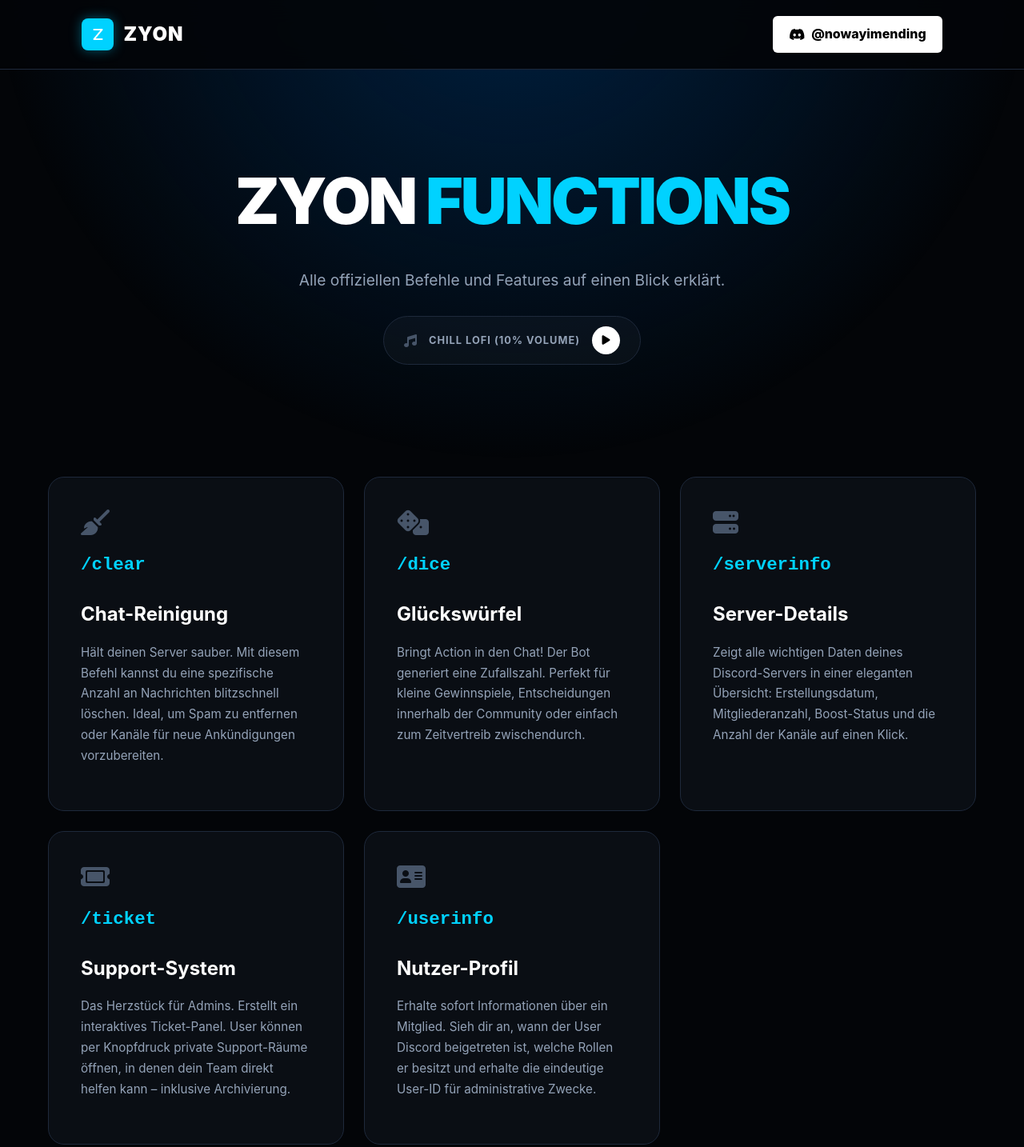
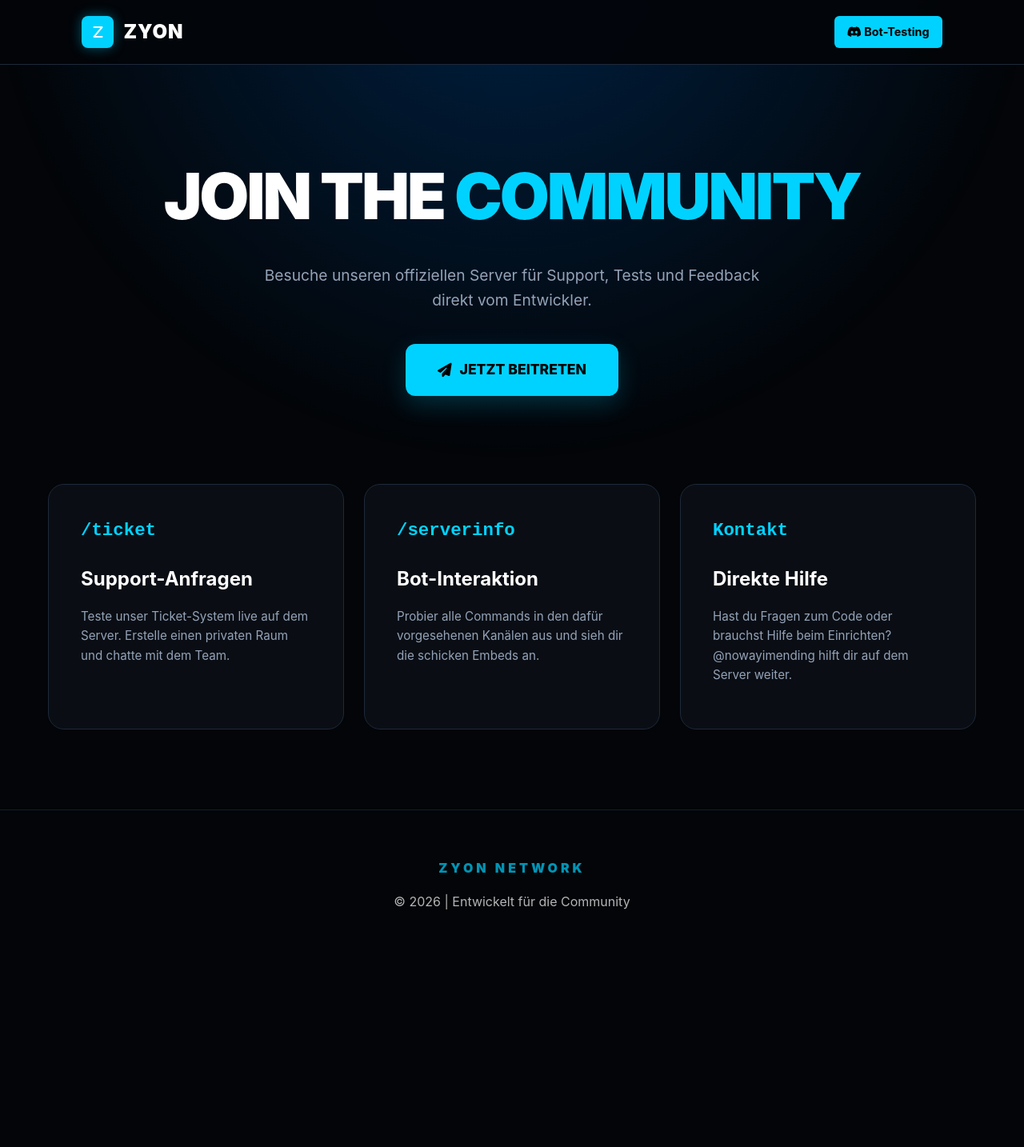
Before and after one commit to ZyonBotManagement/Zyonbot, a plain HTML site: page index.html in a window 1280 px wide. Shown: the top 1434 px of the page at 80% size. After the commit the page ends 1217 px from the top, so only its background shows below. Drawn offline with Linux system fonts and the light colour scheme.

Commit message:
Update index.html

```diff
--- a/index.html
+++ b/index.html
@@ -3,7 +3,7 @@
 <head>
     <meta charset="UTF-8">
     <meta name="viewport" content="width=device-width, initial-scale=1.0">
-    <title>ZYON | Command Overview</title>
+    <title>ZYON | Official Support & Testing</title>
     <link rel="stylesheet" href="https://cdnjs.cloudflare.com/ajax/libs/font-awesome/6.5.1/css/all.min.css">
     <style>
         :root {
@@ -28,6 +28,7 @@
             z-index: -1;
         }
 
+        /* --- NAVIGATION --- */
         nav {
             padding: 20px 8%; display: flex; justify-content: space-between; align-items: center;
             background: rgba(3, 5, 8, 0.9); backdrop-filter: blur(15px);
@@ -36,142 +37,96 @@
         .nav-logo { display: flex; align-items: center; gap: 12px; text-decoration: none; color: white; }
         .logo-box { width: 40px; height: 40px; background: var(--blue); border-radius: 8px; display: flex; align-items: center; justify-content: center; box-shadow: 0 0 15px var(--glow); }
 
-        .discord-btn {
-            background: var(--white); color: #000; padding: 10px 20px;
-            border-radius: 6px; text-decoration: none; font-weight: 800;
-            transition: 0.3s; display: flex; align-items: center; gap: 8px;
+        .nav-btns { display: flex; gap: 15px; }
+        .btn-small {
+            padding: 8px 16px; border-radius: 6px; text-decoration: none; font-weight: 700; font-size: 0.9rem; transition: 0.3s;
         }
-        .discord-btn:hover { background: var(--blue); transform: translateY(-2px); }
+        .btn-test { background: var(--blue); color: #000; }
+        .btn-contact { background: rgba(255,255,255,0.05); color: var(--white); border: 1px solid var(--border); }
+        .btn-test:hover { transform: translateY(-2px); box-shadow: 0 5px 15px var(--glow); }
 
+        /* --- HEADER --- */
         header { text-align: center; padding: 100px 5% 50px; }
         .hero-title { font-size: clamp(2.5rem, 8vw, 5rem); font-weight: 900; letter-spacing: -3px; margin: 0; }
         .hero-title span { color: var(--blue); }
 
-        .music-player {
-            margin: 30px auto; background: rgba(255,255,255,0.03);
-            width: fit-content; padding: 12px 25px; border-radius: 50px;
-            display: flex; align-items: center; gap: 15px; border: 1px solid var(--border);
+        .cta-box { margin-top: 40px; display: flex; justify-content: center; gap: 20px; flex-wrap: wrap; }
+        .btn-main {
+            padding: 18px 40px; border-radius: 12px; text-decoration: none; font-weight: 800; font-size: 1.1rem;
+            transition: 0.3s; display: flex; align-items: center; gap: 10px;
         }
-        .play-btn { background: var(--white); border: none; border-radius: 50%; width: 35px; height: 35px; cursor: pointer; display: flex; align-items: center; justify-content: center; }
+        .btn-primary { background: var(--blue); color: #000; box-shadow: 0 10px 30px rgba(0, 210, 255, 0.2); }
+        .btn-primary:hover { transform: scale(1.05); box-shadow: 0 15px 40px var(--glow); }
 
+        /* --- FEATURE GRID --- */
         .container { max-width: 1200px; margin: 0 auto; padding: 60px 20px; }
         .grid { display: grid; grid-template-columns: repeat(auto-fit, minmax(320px, 1fr)); gap: 25px; }
 
         .card {
             background: var(--card); border: 1px solid var(--border);
             padding: 40px; border-radius: 20px; transition: 0.3s;
-            position: relative;
         }
-        .card:hover { border-color: var(--blue); transform: translateY(-8px); box-shadow: 0 15px 30px rgba(0,0,0,0.5); }
-        .cmd-label { color: var(--blue); font-family: 'Courier New', monospace; font-weight: bold; font-size: 1.4rem; display: block; margin-bottom: 15px; }
-        .card i { font-size: 2rem; color: #475569; margin-bottom: 20px; display: block; }
+        .card:hover { border-color: var(--blue); transform: translateY(-8px); }
+        .cmd-label { color: var(--blue); font-family: monospace; font-weight: bold; font-size: 1.4rem; display: block; margin-bottom: 15px; }
         .card h3 { font-size: 1.5rem; margin-bottom: 12px; color: var(--white); }
-        .card p { color: #94a3b8; font-size: 0.95rem; line-height: 1.7; }
+        .card p { color: #94a3b8; font-size: 0.95rem; }
 
-        .footer { text-align: center; padding: 60px; border-top: 1px solid var(--border); margin-top: 40px; opacity: 0.7; }
+        footer { text-align: center; padding: 60px; border-top: 1px solid var(--border); margin-top: 40px; opacity: 0.7; }
     </style>
 </head>
 <body>
 
 <div class="bg-glow"></div>
 
-<audio id="bgMusic" loop>
-    <source src="https://stream.zeno.fm/0r0xa792kwzuv" type="audio/mpeg">
-</audio>
-
 <nav>
     <a href="#" class="nav-logo">
         <div class="logo-box"><i class="fa-solid fa-z" style="color:white;"></i></div>
         <span style="font-weight: 900; font-size: 1.5rem; letter-spacing: 1px;">ZYON</span>
     </a>
-    <a href="https://discord.com/users/1487870623727222784" class="discord-btn">
-        <i class="fa-brands fa-discord"></i> @nowayimending
-    </a>
+    <div class="nav-btns">
+        <a href="https://discord.gg/erNZ3sAY9G" class="btn-small btn-test"><i class="fa-brands fa-discord"></i> Bot-Testing</a>
+    </div>
 </nav>
 
 <header>
-    <h1 class="hero-title">ZYON <span>FUNCTIONS</span></h1>
+    <h1 class="hero-title">JOIN THE <span>COMMUNITY</span></h1>
     <p style="color: #94a3b8; font-size: 1.2rem; max-width: 650px; margin: 20px auto;">
-        Alle offiziellen Befehle und Features auf einen Blick erklärt.
+        Besuche unseren offiziellen Server für Support, Tests und Feedback direkt vom Entwickler.
     </p>
 
-    <div class="music-player">
-        <i class="fa-solid fa-compact-disc fa-spin" id="discIcon" style="color: var(--blue); display: none;"></i>
-        <i class="fa-solid fa-music" id="musicStatic" style="color: #475569;"></i>
-        <span style="font-size: 0.8rem; font-weight: 700; color: #94a3b8; letter-spacing: 1px;">CHILL LOFI (10% VOLUME)</span>
-        <button class="play-btn" onclick="toggleMusic()">
-            <i class="fa-solid fa-play" id="playIcon" style="color: #000;"></i>
-        </button>
+    <div class="cta-box">
+        <a href="https://discord.gg/erNZ3sAY9G" class="btn-main btn-primary">
+            <i class="fa-solid fa-paper-plane"></i> JETZT BEITRETEN
+        </a>
     </div>
 </header>
 
 <div class="container">
     <div class="grid">
         <div class="card">
-            <i class="fa-solid fa-broom"></i>
-            <span class="cmd-label">/clear</span>
-            <h3>Chat-Reinigung</h3>
-            <p>Hält deinen Server sauber. Mit diesem Befehl kannst du eine spezifische Anzahl an Nachrichten blitzschnell löschen. Ideal, um Spam zu entfernen oder Kanäle für neue Ankündigungen vorzubereiten.</p>
+            <span class="cmd-label">/ticket</span>
+            <h3>Support-Anfragen</h3>
+            <p>Teste unser Ticket-System live auf dem Server. Erstelle einen privaten Raum und chatte mit dem Team.</p>
         </div>
 
         <div class="card">
-            <i class="fa-solid fa-dice"></i>
-            <span class="cmd-label">/dice</span>
-            <h3>Glückswürfel</h3>
-            <p>Bringt Action in den Chat! Der Bot generiert eine Zufallszahl. Perfekt für kleine Gewinnspiele, Entscheidungen innerhalb der Community oder einfach zum Zeitvertreib zwischendurch.</p>
+            <span class="cmd-label">/serverinfo</span>
+            <h3>Bot-Interaktion</h3>
+            <p>Probier alle Commands in den dafür vorgesehenen Kanälen aus und sieh dir die schicken Embeds an.</p>
         </div>
 
         <div class="card">
-            <i class="fa-solid fa-server"></i>
-            <span class="cmd-label">/serverinfo</span>
-            <h3>Server-Details</h3>
-            <p>Zeigt alle wichtigen Daten deines Discord-Servers in einer eleganten Übersicht: Erstellungsdatum, Mitgliederanzahl, Boost-Status und die Anzahl der Kanäle auf einen Klick.</p>
-        </div>
-
-        <div class="card">
-            <i class="fa-solid fa-ticket"></i>
-            <span class="cmd-label">/ticket</span>
-            <h3>Support-System</h3>
-            <p>Das Herzstück für Admins. Erstellt ein interaktives Ticket-Panel. User können per Knopfdruck private Support-Räume öffnen, in denen dein Team direkt helfen kann – inklusive Archivierung.</p>
-        </div>
-
-        <div class="card">
-            <i class="fa-solid fa-address-card"></i>
-            <span class="cmd-label">/userinfo</span>
-            <h3>Nutzer-Profil</h3>
-            <p>Erhalte sofort Informationen über ein Mitglied. Sieh dir an, wann der User Discord beigetreten ist, welche Rollen er besitzt und erhalte die eindeutige User-ID für administrative Zwecke.</p>
+            <span class="cmd-label">Kontakt</span>
+            <h3>Direkte Hilfe</h3>
+            <p>Hast du Fragen zum Code oder brauchst Hilfe beim Einrichten? @nowayimending hilft dir auf dem Server weiter.</p>
         </div>
     </div>
 </div>
 
-<footer class="footer">
-    <div style="font-weight: 900; letter-spacing: 4px; color: var(--blue); margin-bottom: 10px;">ZYON v3.0</div>
-    <p>© 2026 Designed & Developed by @nowayimending</p>
+<footer>
+    <div style="font-weight: 900; letter-spacing: 4px; color: var(--blue); margin-bottom: 10px;">ZYON NETWORK</div>
+    <p>© 2026 | Entwickelt für die Community</p>
 </footer>
-
-<script>
-    const music = document.getElementById('bgMusic');
-    const playIcon = document.getElementById('playIcon');
-    const discIcon = document.getElementById('discIcon');
-    const musicStatic = document.getElementById('musicStatic');
-
-    // Lautstärke auf 10%
-    music.volume = 0.1;
-
-    function toggleMusic() {
-        if (music.paused) {
-            music.play();
-            playIcon.classList.replace('fa-play', 'fa-pause');
-            discIcon.style.display = "block";
-            musicStatic.style.display = "none";
-        } else {
-            music.pause();
-            playIcon.classList.replace('fa-pause', 'fa-play');
-            discIcon.style.display = "none";
-            musicStatic.style.display = "block";
-        }
-    }
-</script>
 
 </body>
 </html>
```
